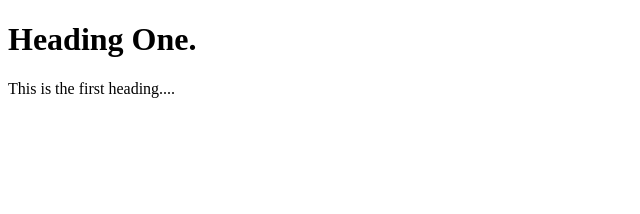
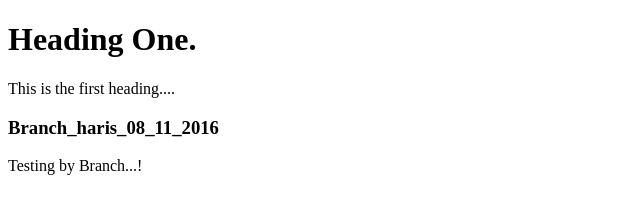
Before and after one commit to harisahmed11/TestTortoise, a plain HTML site: page index.html in a window 1280 px wide. Shown: the whole page, without its empty margins (0-640 px from the left). Drawn offline with Linux system fonts and the light colour scheme.

Commit message:
this commit created by Branch_haris_08_11_2016

```diff
--- a/index.html
+++ b/index.html
@@ -6,5 +6,8 @@
 <body>
 	<h1>Heading One.</h1>
 	<p>This is the first heading....</p>
+
+	<h3>Branch_haris_08_11_2016</h3>
+	<p>Testing by Branch...!</p>
 </body>
 </html>
```
